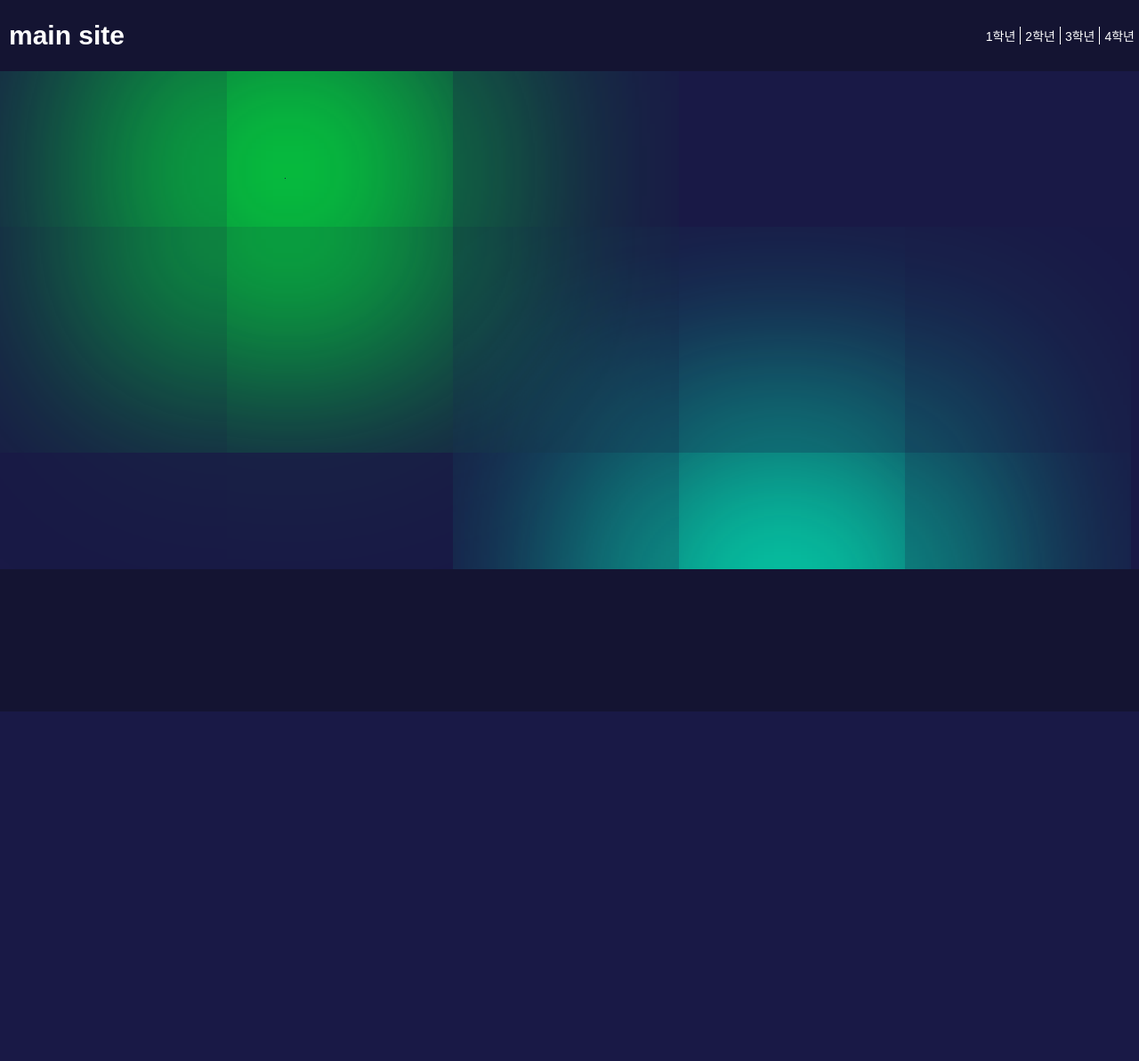
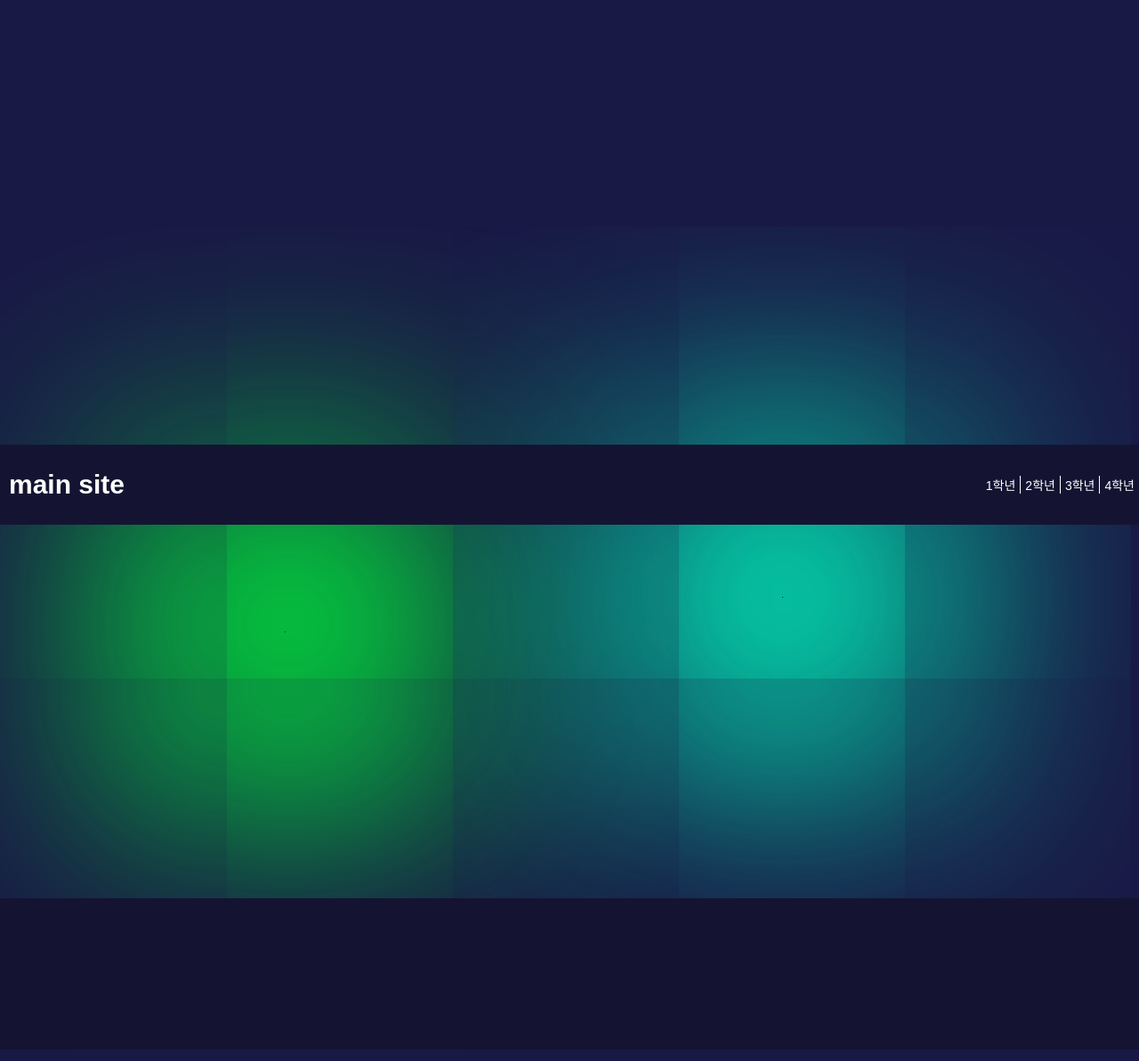
Before and after one commit to sjw3823/sjw3823.github.io, a plain HTML site: page index.html in a window 1280 px wide. Shown: the top 1193 px of the page at 89% size. Before the commit the page ends 800 px from the top, so only its background shows below. Drawn offline with Linux system fonts and the light colour scheme.

Commit message:
Update index.html

```diff
--- a/index.html
+++ b/index.html
@@ -7,8 +7,8 @@
     <style>
         html
         {
-           width:100%;
-           height:100%;
+           width:100vw;
+           height:1600px;
            display: flex;
            align-items: center;
            font-family: "Arial", sans-serif;
@@ -18,7 +18,7 @@
         {
             margin: 0;
             width:100%;
-            height:100%;
+            height:600px;
             background-color:rgb(25,25,70);
 
         }
@@ -28,7 +28,7 @@
             position:relative;
             top:0;
             width:100%;
-            height:10%;
+            height:90px;
             background-color:rgb(20,20,50);
             display: flex;
             flex-direction: row;
@@ -42,6 +42,12 @@
         {
             width:100%;
             height:70%;
+        }
+
+        #main_1
+        {
+            width:100%;
+            height:600px;
         }
 
         #main_title
@@ -114,7 +120,7 @@
             position:relative;
             bottom:0vh;
             width:100%;
-            height:20%;
+            height:170px;
             background-color:rgb(20,20,50);
             display: flex;
             flex-direction: row;
@@ -141,8 +147,10 @@
         </div>
     </header>
     <main>
+        <div id="main_1">
         <div id="box_shadow_1"></div>
         <div id="box_shadow_2"></div>
+        </div>
     </main>
     <footer>
 
```
